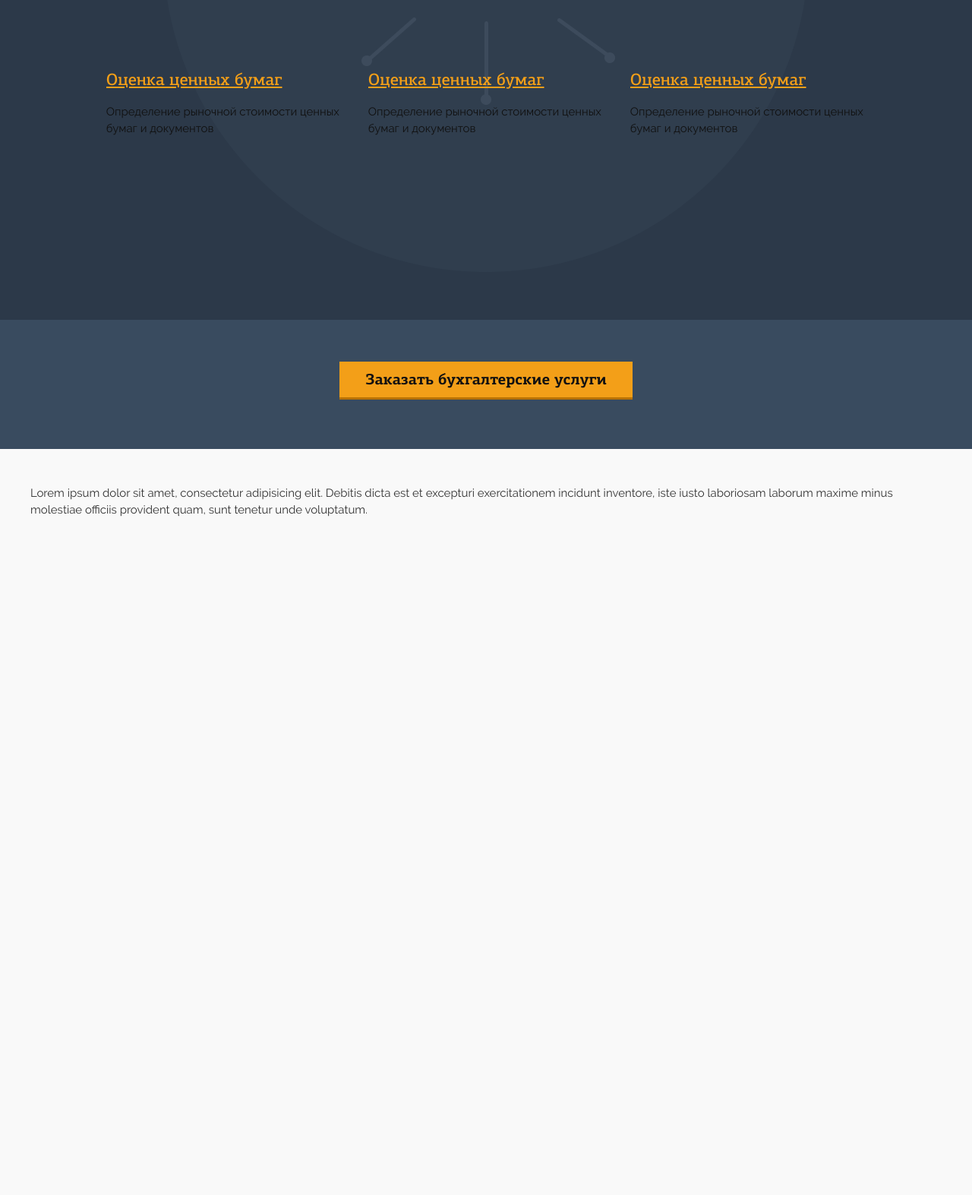
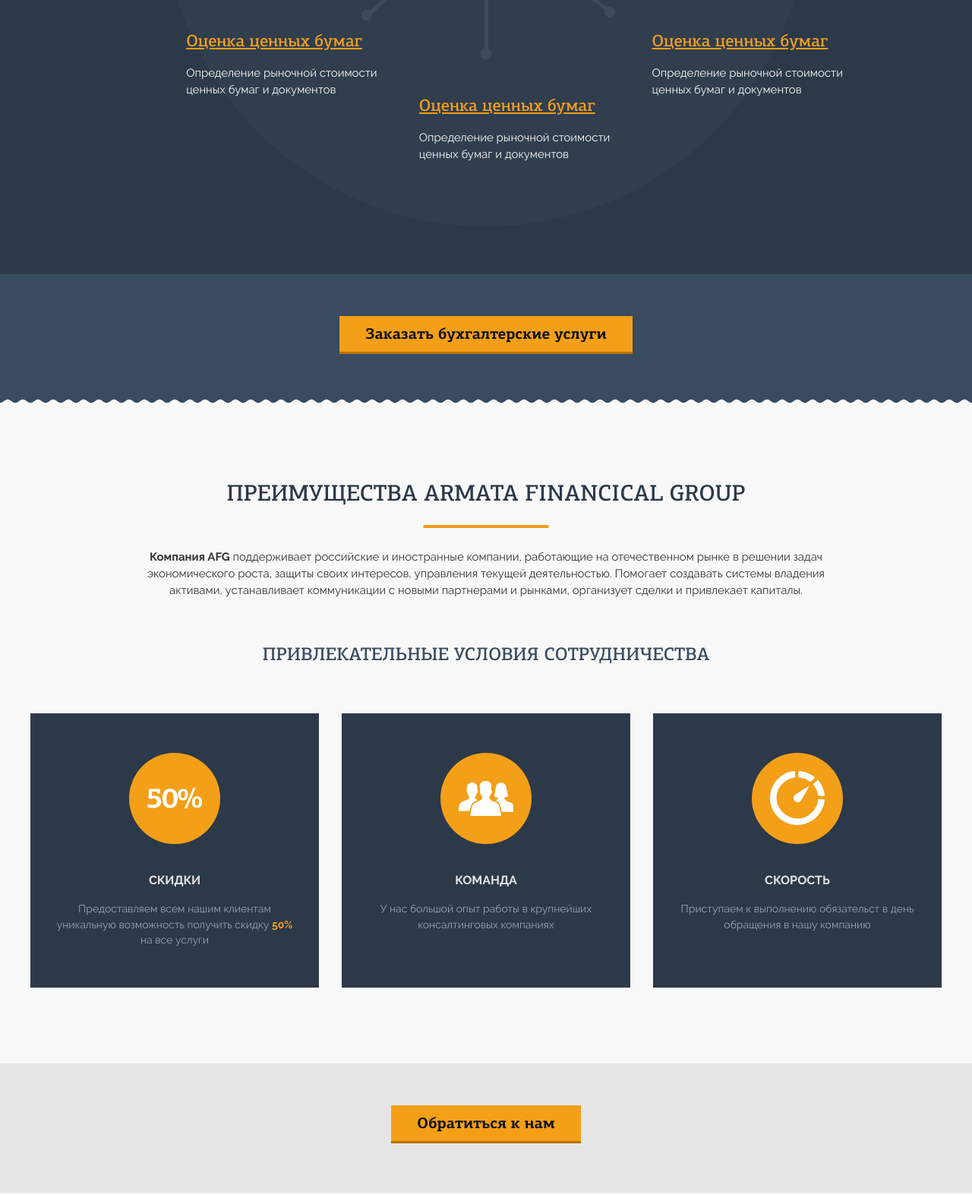
Before and after one commit to ivanchikap/armata, a website: page src/index.html in a window 1280 px wide. Shown: the part 3937-5510 px from the top of the page at 76% size. Before the commit the page ends 4620 px from the top, so only its background shows below. Drawn offline with nearby package versions, Linux system fonts and the light colour scheme; files that its build step writes are made by us from their sources.

Commit message:
benefits end

```diff
--- a/src/index.html
+++ b/src/index.html
@@ -412,7 +412,64 @@
             </footer>
             <!-- /section__footer-->
         </section>
-        <!-- /estimate-->
+        <!-- /services-->
+        <section class="section benefits">
+            <header class="section__header">
+                <h3 class="section__title">Преимущества Armata Financical Group</h3>
+                <p class="section__desc">
+                    <strong>Компания AFG</strong> поддерживает российские и иностранные компании, работающие на отечественном рынке в решении задач экономического роста, защиты своих интересов, управления текущей деятельностью. Помогает создавать системы владения активами, устанавливает коммуникации с новыми партнерами и рынками, организует сделки и привлекает капиталы.
+                </p>
+                <h4 class="section__subtitle">Привлекательные условия сотрудничества
+                </h4>
+            </header>
+            <!-- /section__header-->
+            <main class="section__main">
+                <div class="container">
+                    <div class="row">
+                        <div class="col-4 col-md-6 col-xs-12">
+                            <div class="ben-card ben-card--off">
+                                <div class="ben-card__img ben-card__img--sales"></div>
+                                <h5 class="ben-card__title">скидки</h5>
+                                <p class="ben-card__description">
+                                    Предоставляем всем нашим
+                                    клиентам уникальную
+                                    возможность получить скидку
+                                    <b>50%</b> на все услуги
+                                </p>
+                            </div>
+                        </div>
+                        <div class="col-4 col-md-6 col-xs-12">
+                            <div class="ben-card ben-card--off ">
+                                <div class="ben-card__img ben-card__img--team"></div>
+                                <h5 class="ben-card__title">Команда</h5>
+                                <p class="ben-card__description">
+                                    У нас большой опыт работы
+                                    в крупнейших консалтинговых
+                                    компаниях
+                                </p>
+                            </div>
+                        </div>
+                        <div class="col-4 col-md-6 col-xs-12">
+                            <div class="ben-card ben-card--off">
+                                <div class="ben-card__img ben-card__img--speed"></div>
+                                <h5 class="ben-card__title">Скорость</h5>
+                                <p class="ben-card__description">
+                                    Приступаем к выполнению
+                                    обязательст в день обращения
+                                    в нашу компанию
+                                </p>
+                            </div>
+                        </div>
+                    </div>
+                </div>
+            </main>
+            <!--  /section__main-->
+            <footer class="section__footer section__footer--gray">
+                <a href="#" class="btn btn--default">Обратиться к нам</a>
+            </footer>
+            <!-- /section__footer-->
+        </section>
+        <!-- /services-->
     </main>
     <!--/main-->
 
--- a/src/js/init.js
+++ b/src/js/init.js
@@ -126,6 +126,18 @@
 */
     //Плавна прокрутка по якорям сайту
 
+    $(".benefits").waypoint(function() {
+        $(".benefits .ben-card").each(function(index) {
+            let ths = $(this);
+            setInterval(function() {
+                ths.removeClass("ben-card--off").addClass("ben-card--on");
+            },150*index);
+        });
+    }, {
+        offset: "30%"
+    });
+    //анімація карточок benefits
+
     let nav = document.getElementById('nav');
     let navMobile = document.getElementById('navMobile');
 
--- a/src/scss/_base.scss
+++ b/src/scss/_base.scss
@@ -14,6 +14,9 @@
 
 b, strong {
   font-family: "RalewayBold", sans-serif;
+}
+b {
+  color: $orange;
 }
 
 .img {
@@ -58,6 +61,7 @@
   white-space: nowrap;
   text-overflow: ellipsis;
   overflow: hidden;
+  max-width: 100%;
 }
 
 .before {
--- /dev/null
+++ b/src/scss/benefits/_benefits.scss
@@ -0,0 +1,20 @@
+.benefits {
+  .col-4 {
+    perspective: 600px;
+  }
+  .col-md-6:not(:nth-child(-n + 2)) {
+    @include tablet {
+      margin-top: 40px;
+      margin-left: auto;
+      margin-right: auto;
+    }
+  }
+
+  .col-xs-12:not(:nth-child(-n + 1)) {
+    @include mobile {
+      margin-top: 40px;
+      margin-left: auto;
+      margin-right: auto;
+    }
+  }
+}
--- a/src/scss/elements/_all.scss
+++ b/src/scss/elements/_all.scss
@@ -4,3 +4,4 @@
 @import "article";
 @import "deals-card";
 @import "services-article";
+@import "ben-card";
--- /dev/null
+++ b/src/scss/elements/_ben-card.scss
@@ -0,0 +1,69 @@
+.ben-card {
+  background-color: $dark-blue;
+  text-align: center;
+  padding: 52px 30px;
+  height: 100%;
+  max-height: 420px;
+  overflow: hidden;
+  perspective: 600px;
+  transition: all 1s ease;
+
+  &--on {
+    opacity: 1;
+  }
+
+  &--off {
+    transform: rotateY(100deg);
+    opacity: 0;
+  }
+
+  @include mobile-large {
+    padding: 32px 14px;
+  }
+
+  @include mobile {
+    padding: 52px 30px;
+  }
+
+  .col-4 {
+    display: flex;
+  }
+
+  &__img {
+    width: 120px;
+    height: 120px;
+    border-radius: 50%;
+    background-color: $orange;
+    margin: 0 auto;
+    background-repeat: no-repeat;
+    background-size: 60% auto;
+    background-position: 50% 50%;
+
+    &--sales {
+      background-image: url(../img/icons/section_4/1.svg);
+    }
+
+    &--team {
+      background-image: url(../img/icons/section_4/2.svg);
+    }
+
+    &--speed {
+      background-image: url(../img/icons/section_4/3.svg);
+    }
+  }
+
+  &__title {
+    color: #e5e5e5;
+    font-family: $raleway-bold;
+    font-size: 16px;
+    text-transform: uppercase;
+    margin: 36px 0 16px 0;
+    @extend .text-overflow;
+  }
+
+  &__description {
+    color: #97a4b2;
+    font-family: $raleway-regular;
+    font-size: 14px;
+  }
+}
--- a/src/scss/elements/_services-article.scss
+++ b/src/scss/elements/_services-article.scss
@@ -1,23 +1,94 @@
 .services-article {
   max-width: 100%;
   overflow: hidden;
-  width: 30%;
+  width: 26%;
   display: flex;
   flex-direction: column;
+  margin-bottom: 48px;
+
+  @include tablet {
+    margin-bottom: 30px;
+  }
+
+  @include mobile-large {
+    margin-bottom: 0;
+    width: 33.3333%;
+    padding: 10px;
+  }
 
   &:first-child {
     margin-left: 85px;
     margin-top: 80px;
+
+    @include tablet {
+      margin-left: 20px;
+    }
+
+    @include mobile-large {
+      margin: 0;
+    }
   }
 
   &:nth-child(3) {
     margin-top: 80px;
+
+    @include mobile-large {
+      margin: 0;
+    }
+  }
+
+  &:nth-child(4) {
+    margin-top: -20px;
+
+    @include mobile-large {
+      margin: 0;
+    }
   }
 
   &:nth-child(5) {
-    margin-left: 55px;
-    margin-top: 15px;
+    margin-top: -20px;
+    margin-left: 117px;
+
+    @include tablet {
+      margin-left: 75px;
+      margin-top: 14px;
+    }
+
+    @include mobile-large {
+      margin: 0;
+      display: none;
+    }
   }
+
+  &:nth-child(6) {
+    margin-left: auto;
+    margin-top: -20px;
+
+    @include mobile-large {
+      margin: 0;
+    }
+  }
+
+  &:nth-child(7) {
+     margin-left: 85px;
+
+    @include tablet {
+      margin-left: 20px;
+    }
+
+    @include mobile-large {
+      margin: 0;
+    }
+  }
+
+  &:nth-child(8) {
+    margin-top: 85px;
+
+    @include mobile-large {
+      margin: 0;
+    }
+  }
+
 
   &__title {
     font-family: $slab-medium;
@@ -26,10 +97,13 @@
     line-height: 24px;
     margin-bottom: 20px;
     margin-top: 20px;
+    a:hover {
+      color: #fff;
+    }
   }
 
   &__text {
-    color: #111;
+    color: #f9f9f9;
   }
 
   &__img-wrapper {
@@ -39,5 +113,19 @@
     text-align: center;
     border-radius: 50%;
     margin: 0 auto;
+    overflow: hidden;
+    display: flex;
+    justify-content: center;
+    align-items: center;
+
+    @include tablet {
+      width: 110px;
+      height: 110px;
+    }
+
+    img {
+      width: 72px;
+      height: 73px;
+    }
   }
 }
--- a/src/scss/services/_services.scss
+++ b/src/scss/services/_services.scss
@@ -6,9 +6,28 @@
     background: url(../img/s3_sun_bg.png) no-repeat center / 850px 850px;
     min-height: 850px;
     margin: 0 auto 63px auto;
-    padding-top: 78px;
+    padding: 110px 15px 0 15px;
     display: flex;
     flex-wrap: wrap;
     justify-content: space-around;
+
+
+    @include tablet {
+      padding: 26px 15px 0 15px;
+      max-width: 700px;
+      min-height: 700px;
+      background-size: 700px 700px;
+    }
+
+    @include mobile-large {
+      justify-content: space-between;
+      padding-top: 40px;
+      background-image: none;
+      max-width: 570px;
+      min-height: auto;
+    }
+  }
+  .section__header {
+    margin-bottom: 0;
   }
 }
--- a/src/scss/style.scss
+++ b/src/scss/style.scss
@@ -13,3 +13,4 @@
 @import "estimate/estimate";
 @import "deals/deals";
 @import "services/services";
+@import "benefits/benefits";
```
